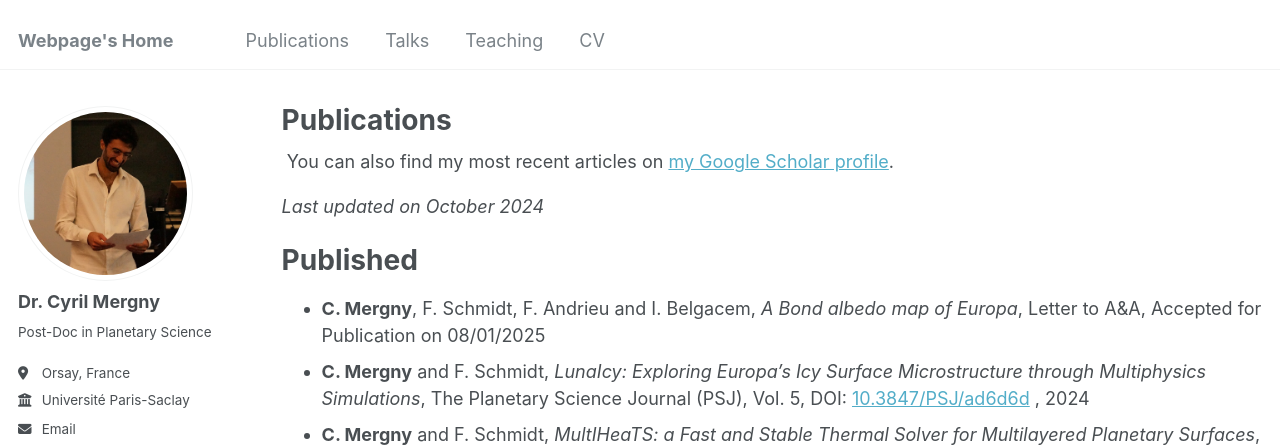
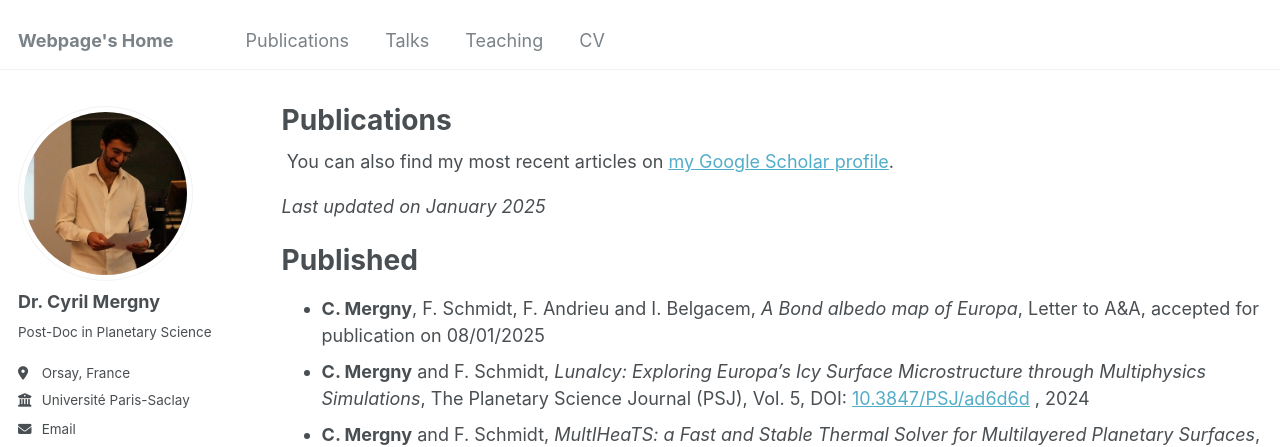
Before and after one commit to cmergny/cmergny.github.io, a Jekyll site: the page built from _pages/publications.md, in a window 1280 px wide and 1160 px high. Shown: the top 447 px of the window. Built offline with Jekyll 4.4.1, drawn with Linux system fonts in a browser that asks for light colours; some web fonts are replaced.

Commit message:
Update publications.md

```diff
--- a/_pages/publications.md
+++ b/_pages/publications.md
@@ -11,11 +11,11 @@ author_profile: true
 
 {% include base_path %}
 
-*Last updated on October 2024*
+*Last updated on January 2025*
 
 Published
 =======
-* **C. Mergny**, F. Schmidt, F. Andrieu and I. Belgacem, *A Bond albedo map of Europa*, Letter to A&A, Accepted for Publication on 08/01/2025
+* **C. Mergny**, F. Schmidt, F. Andrieu and I. Belgacem, *A Bond albedo map of Europa*, Letter to A&A, accepted for publication on 08/01/2025
 * **C. Mergny** and F. Schmidt, *LunaIcy: Exploring Europa's Icy Surface Microstructure through Multiphysics Simulations*, The Planetary Science Journal (PSJ), Vol. 5, DOI: [10.3847/PSJ/ad6d6d](https://iopscience.iop.org/article/10.3847/PSJ/ad6d6d) ,  2024
 * **C. Mergny** and F. Schmidt, *MultIHeaTS: a Fast and Stable Thermal Solver for Multilayered Planetary Surfaces*, The Planetary Science Journal (PSJ), Vol. 5,  DOI: [10.3847/PSJ/ad6d6e](https://iopscience.iop.org/article/10.3847/PSJ/ad6d6e), 2024
 * **C. Mergny** and F. Schmidt, *Gravity-Induced Ice Compaction and Subsurface Porosity on Icy Moons*, Icarus, Vol. 413,  DOI: [10.1016/j.icarus.2024.116008](https://doi.org/10.1016/j.icarus.2024.116008), 2024
```
